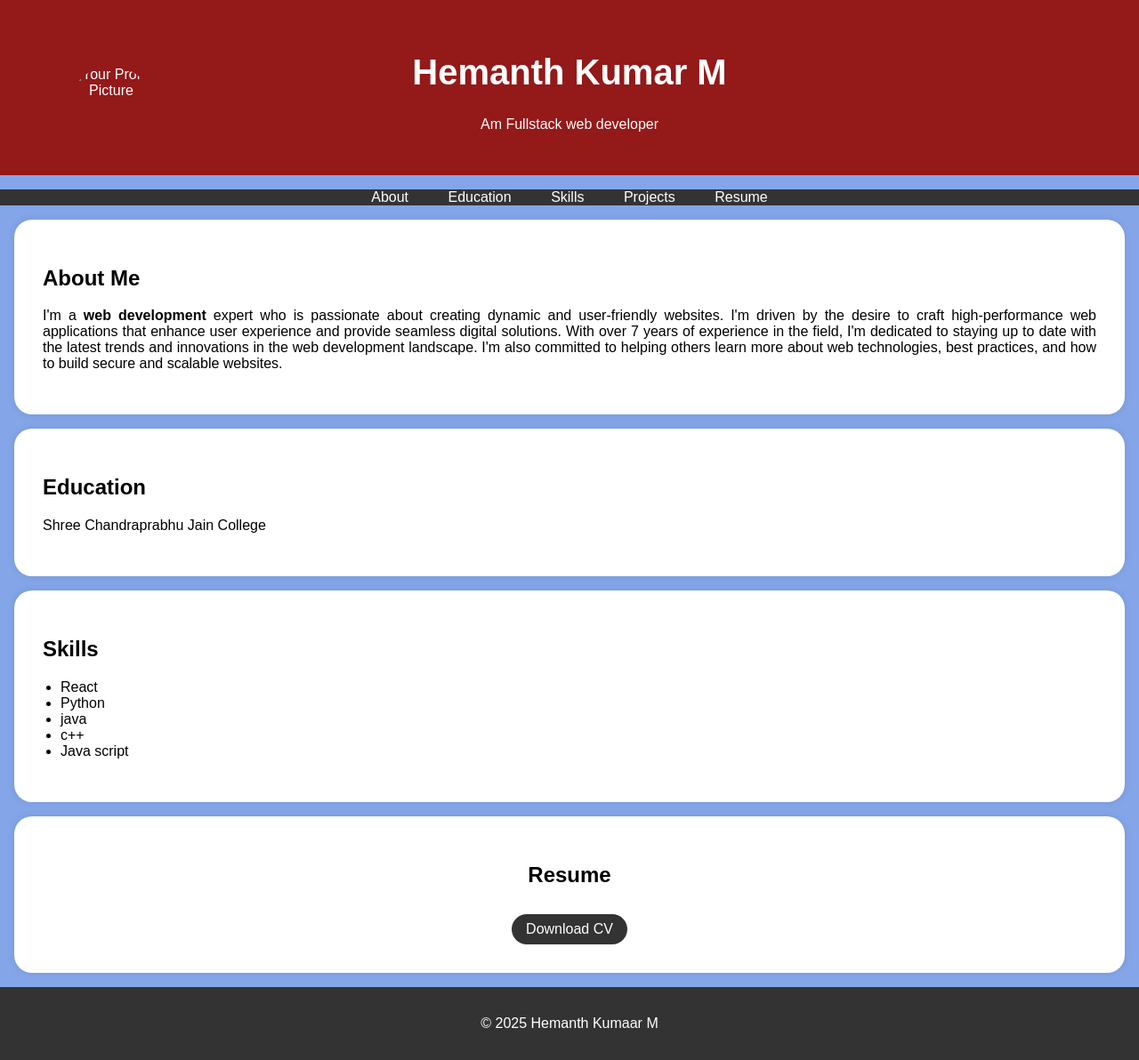
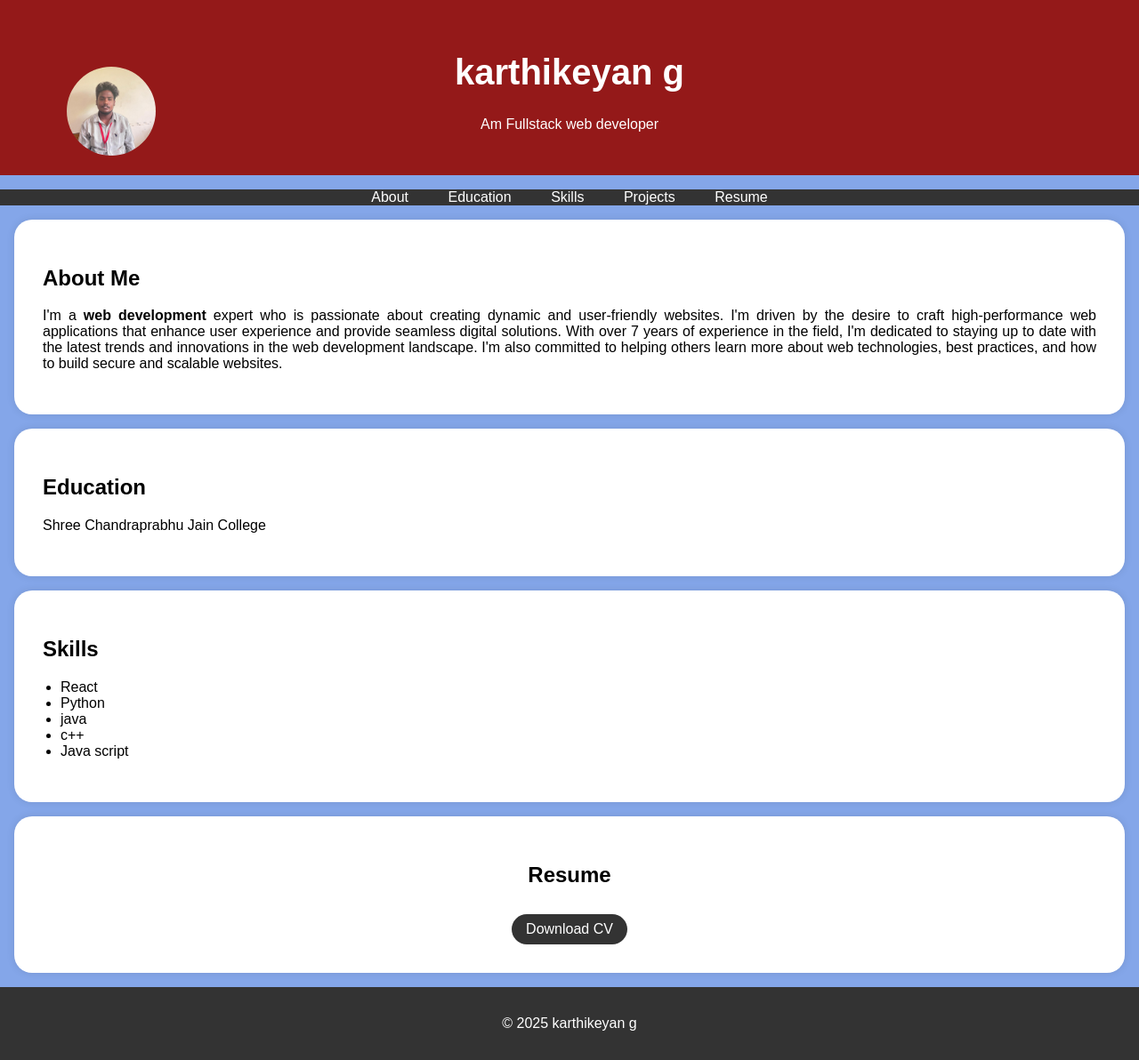
Before and after one commit to karthi1101/Portfolio-, a plain HTML site: page index-1.html in a window 1280 px wide. Shown: the whole page at 89% size. Drawn offline with Linux system fonts and the light colour scheme.

Commit message:
Update index-1.html

```diff
--- a/index-1.html
+++ b/index-1.html
@@ -95,8 +95,8 @@
     <header>
         <div class="header-content">
             <!-- Add your profile picture here -->
-            <img src="./img/avatar.png" alt="Your Profile Picture" class="profile-picture">
-            <h1>Hemanth Kumar M</h1>
+            <img src="IMG-20250328-WA0015.jpg" alt="Your Profile Picture" class="profile-picture">
+            <h1>karthikeyan g</h1>
             <p>Am Fullstack web developer</p>
         </div>
     </header>
@@ -151,14 +151,14 @@
         <div class="section-content">
             <center>
             <h2>Resume</h2>
-            <a href="file.pdf" target="_blank" class="download-button">Download CV</a>
+            <a href="IMG-20250328-WA0014.jpg" target="_blank" class="download-button">Download CV</a>
         </center>
         </div>
 
     </section>
 
     <footer>
-        <p>&copy; 2025 Hemanth Kumaar M</p>
+        <p>&copy; 2025 karthikeyan g</p>
     </footer>
 
     <script>
```
